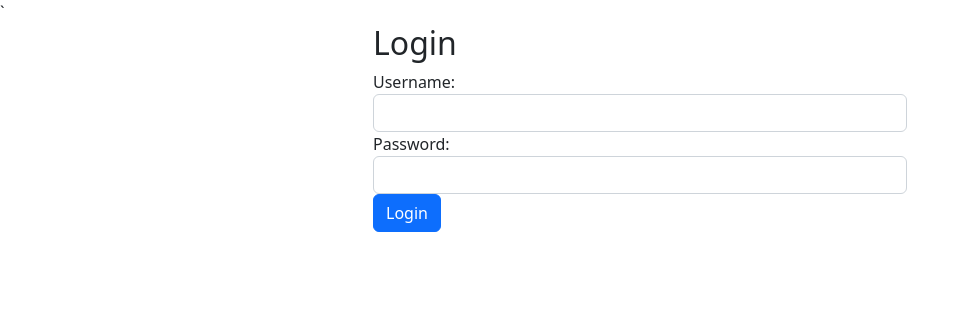
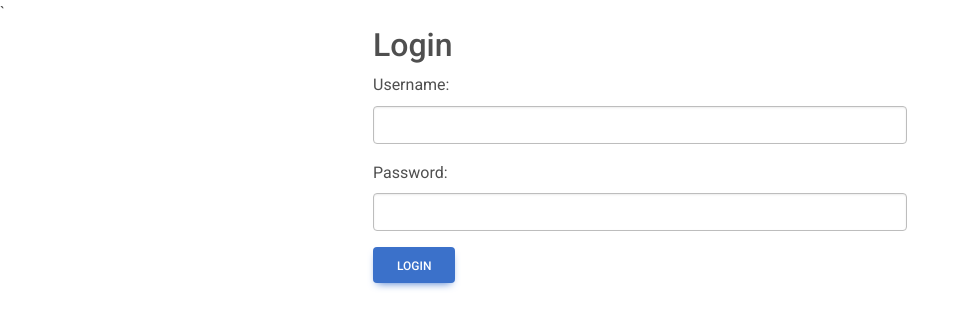
Before and after one commit to joheee/SportApp, a CodeIgniter 4 app: template app/Views/auth/login.php in a window 1280 px wide. Shown: the top 328 px of the page, without its empty margins (0-970 px from the left). Run offline with PHP 8.4 and a stand-in for CodeIgniter, Linux system fonts and the light colour scheme; the template is opened without the code that fills it, so the values that code supplies are empty; some libraries are stand-ins or nearby versions.

Commit message:
finalize bootstrap template

```diff
--- a/app/Views/layout.php
+++ b/app/Views/layout.php
@@ -3,12 +3,42 @@
 <head>
     <meta charset="UTF-8">
     <meta name="viewport" content="width=device-width, initial-scale=1.0">
-    <link rel="stylesheet" href="<?= base_url('assets/css/bootstrap.min.css') ?>">
+    <meta http-equiv="X-UA-Compatible" content="ie=edge">
+    <link rel="stylesheet" href="https://cdn.jsdelivr.net/npm/bootstrap@4.1.3/dist/css/bootstrap.min.css" integrity="sha384-MCw98/SFnGE8fJT3GXwEOngsV7Zt27NXFoaoApmYm81iuXoPkFOJwJ8ERdknLPMO" crossorigin="anonymous">
+    <link
+    href="https://cdnjs.cloudflare.com/ajax/libs/font-awesome/6.0.0/css/all.min.css"
+    rel="stylesheet"/>
+    <link
+    href="https://fonts.googleapis.com/css?family=Roboto:300,400,500,700&display=swap"
+    rel="stylesheet"/>
+    <link
+    href="https://cdnjs.cloudflare.com/ajax/libs/mdb-ui-kit/6.0.1/mdb.min.css"
+    rel="stylesheet"/>
+    <link rel="preconnect" href="https://fonts.googleapis.com"><link rel="preconnect" href="https://fonts.gstatic.com" crossorigin>
+    <link href="https://fonts.googleapis.com/css2?family=Heebo:wght@100;200;300;400;500;600;700;800;900&family=Pacifico&family=Poppins:ital,wght@1,600&display=swap" rel="stylesheet">
+    <meta charset="utf-8">
+    <meta name="viewport" content="width=device-width, initial-scale=1, shrink-to-fit=no">
+    <meta name="description" content="">
+    <meta name="author" content="">
+    <link rel="canonical" href="https://getbootstrap.com/docs/4.0/examples/album/">
+    <link href="https://maxcdn.bootstrapcdn.com/font-awesome/4.7.0/css/font-awesome.min.css" rel="stylesheet" />
+    <link href="vendor/fontawesome-free/css/all.min.css" rel="stylesheet" type="text/css">
+    <link href="https://fonts.googleapis.com/css?family=Nunito:200,200i,300,300i,400,400i,600,600i,700,700i,800,800i,900,900i" rel="stylesheet">
+    <link href="../css/sb-admin-2.min.css" rel="stylesheet">
 `</head>
 <body>
     <div class="container">
         <?= $this->renderSection('content') ?>
     </div>
-    <script src="<?= base_url('assets/js/bootstrap.min.js') ?>"></script>
+    <script src="https://code.jquery.com/jquery-3.3.1.slim.min.js" integrity="sha384-q8i/X+965DzO0rT7abK41JStQIAqVgRVzpbzo5smXKp4YfRvH+8abtTE1Pi6jizo" crossorigin="anonymous"></script>
+    <script src="https://cdn.jsdelivr.net/npm/popper.js@1.14.3/dist/umd/popper.min.js" integrity="sha384-ZMP7rVo3mIykV+2+9J3UJ46jBk0WLaUAdn689aCwoqbBJiSnjAK/l8WvCWPIPm49" crossorigin="anonymous"></script>
+    <script src="https://cdn.jsdelivr.net/npm/bootstrap@4.1.3/dist/js/bootstrap.min.js" integrity="sha384-ChfqqxuZUCnJSK3+MXmPNIyE6ZbWh2IMqE241rYiqJxyMiZ6OW/JmZQ5stwEULTy" crossorigin="anonymous"></script>
+    <script type="text/javascript" src="https://cdnjs.cloudflare.com/ajax/libs/mdb-ui-kit/6.0.1/mdb.min.js"></script>
+    <script src="https://code.jquery.com/jquery-3.2.1.slim.min.js" integrity="sha384-KJ3o2DKtIkvYIK3UENzmM7KCkRr/rE9/Qpg6aAZGJwFDMVNA/GpGFF93hXpG5KkN" crossorigin="anonymous"></script>
+    <script src="https://kit.fontawesome.com/cda2ecf2f6.js" crossorigin="anonymous"></script>
+    <script src="https://stackpath.bootstrapcdn.com/bootstrap/4.3.1/css/bootstrap.min.css" crossorigin="anonymous"></script>
+    <script src="https://stackpath.bootstrapcdn.com/bootstrap/4.3.1/js/bootstrap.bundle.min.js" crossorigin="anonymous"></script>
+    <script src="https://cdnjs.cloudflare.com/ajax/libs/jquery/3.2.1/jquery.min.js" crossorigin="anonymous"></script>
+    <script src="https://cdnjs.cloudflare.com/ajax/libs/font-awesome/4.7.0/css/font-awesome.min.css" crossorigin="anonymous"></script>
 </body>
 </html>
```
